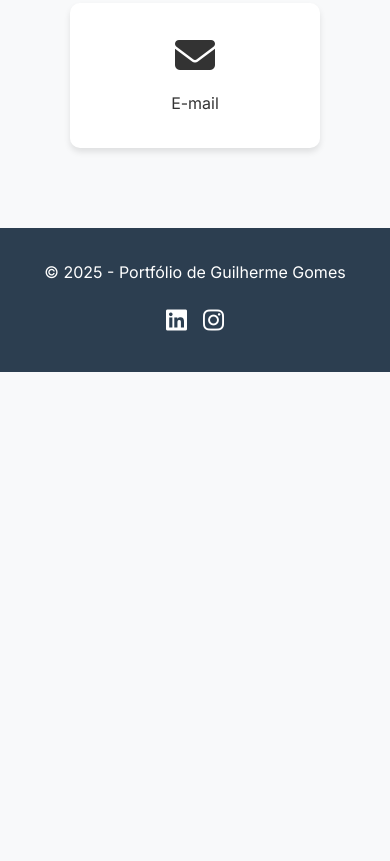
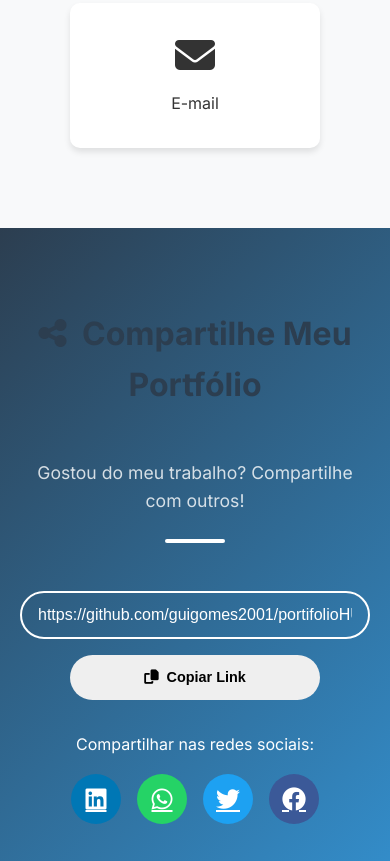
Before and after one commit to guigomes2001/portifolioHUB, a plain HTML site: page index.html in a window 390 px wide. Shown: the part 8978-9839 px from the top of the page. Before the commit the page ends 9350 px from the top, so only its background shows below. Drawn offline with Linux system fonts and the light colour scheme.

Commit message:
update apresentacao.pdf e incluso link de compartilhamento na página inicial

```diff
--- a/index.html
+++ b/index.html
@@ -425,7 +425,7 @@
                             <div class="slide-details">
                                 <div class="detail-item">
                                     <i class="fas fa-file-pdf"></i>
-                                    <span>1 slide(s)</span>
+                                    <span>8 slide(s)</span>
                                 </div>
                                 <div class="detail-item">
                                     <i class="fas fa-clock"></i>
@@ -448,7 +448,7 @@
                     <span class="close-modal">&times;</span>
                     <h3 id="modalTitle">Visualização da Apresentação</h3>
                     <div class="modal-viewer">
-                        <a href="https://docs.google.com/viewerng/viewer?url=https://raw.githubusercontent.com/guigomes2001/portifolioHUB/main/assets/docs/habilidades.pdf">
+                        <a href="https://docs.google.com/viewerng/viewer?url=https://raw.githubusercontent.com/guigomes2001/portifolioHUB/main/assets/docs/apresentacao.pdf">
                         </a>
                     </div>
                     <div class="modal-actions">
@@ -484,6 +484,48 @@
         </section>
     </main>
 
+    <section id="share" class="section share-section">
+        <div class="container">
+            <div class="section-header">
+                <h2><i class="fas fa-share-alt"></i> Compartilhe Meu Portfólio</h2>
+                <p class="section-subtitle">Gostou do meu trabalho? Compartilhe com outros!</p>
+                <div class="section-divider"></div>
+            </div>
+
+            <div class="share-content">
+                <div class="portfolio-link">
+                    <input type="text" id="portfolioUrl" value="https://github.com/guigomes2001/portifolioHUB" readonly>
+                    <button id="copyLinkBtn" class="btn btn-primary">
+                        <i class="fas fa-copy"></i> Copiar Link
+                    </button>
+                </div>
+
+                <div class="social-share">
+                    <p>Compartilhar nas redes sociais:</p>
+                    <div class="share-buttons">
+                        <a href="#" class="share-btn linkedin" data-platform="linkedin">
+                            <i class="fab fa-linkedin"></i>
+                        </a>
+                        <a href="#" class="share-btn whatsapp" data-platform="whatsapp">
+                            <i class="fab fa-whatsapp"></i>
+                        </a>
+                        <a href="#" class="share-btn twitter" data-platform="twitter">
+                            <i class="fab fa-twitter"></i>
+                        </a>
+                        <a href="#" class="share-btn facebook" data-platform="facebook">
+                            <i class="fab fa-facebook"></i>
+                        </a>
+                    </div>
+                </div>
+
+                <div class="qr-code">
+                    <p>Acesse por QR Code:</p>
+                    <div id="qrcode"></div>
+                </div>
+            </div>
+        </div>
+    </section>
+
     <footer>
         <div class="container">
             <p>© 2025 - Portfólio de Guilherme Gomes</p>
@@ -498,5 +540,7 @@
     <script src="certificados.js"></script>
     <script src="multimidia.js"></script>
 
+    <script src="https://cdn.jsdelivr.net/npm/qrcodejs/qrcode.min.js"></script>
+
 </body>
 </html>
--- a/multimidia.js
+++ b/multimidia.js
@@ -5,7 +5,7 @@ document.addEventListener('DOMContentLoaded', function() {
 
     // Mapeamento de slides para URLs (usando raw.githubusercontent.com)
     const slideFiles = {
-        'habilidades': 'https://raw.githubusercontent.com/guigomes2001/portifolioHUB/main/assets/docs/habilidades.pdf'
+        'habilidades': 'https://raw.githubusercontent.com/guigomes2001/portifolioHUB/main/assets/docs/apresentacao.pdf'
     };
 
     // Ao clicar, abrir direto no Google Docs Viewer em nova guia
--- a/script.js
+++ b/script.js
@@ -127,3 +127,53 @@ document.addEventListener("DOMContentLoaded", () => {
         }
     });
 });
+
+// Compartilhamento e QR Code
+document.addEventListener('DOMContentLoaded', function() {
+    // Copiar link
+    const copyLinkBtn = document.getElementById('copyLinkBtn');
+    const portfolioUrl = document.getElementById('portfolioUrl');
+
+    copyLinkBtn.addEventListener('click', function() {
+        portfolioUrl.select();
+        document.execCommand('copy');
+
+        // Feedback visual
+        const originalText = copyLinkBtn.innerHTML;
+        copyLinkBtn.innerHTML = '<i class="fas fa-check"></i> Link Copiado!';
+
+        setTimeout(() => {
+            copyLinkBtn.innerHTML = originalText;
+        }, 2000);
+    });
+
+    // Compartilhamento em redes sociais
+    const shareButtons = document.querySelectorAll('.share-btn');
+    const url = encodeURIComponent(portfolioUrl.value);
+    const title = encodeURIComponent('Portfólio de Guilherme Gomes - Desenvolvedor Java');
+
+    const shareUrls = {
+        linkedin: `https://www.linkedin.com/sharing/share-offsite/?url=${url}`,
+        whatsapp: `https://wa.me/?text=${title} ${url}`,
+        twitter: `https://twitter.com/intent/tweet?text=${title}&url=${url}`,
+        facebook: `https://www.facebook.com/sharer/sharer.php?u=${url}`
+    };
+
+    shareButtons.forEach(button => {
+        const platform = button.getAttribute('data-platform');
+        button.setAttribute('href', shareUrls[platform]);
+        button.setAttribute('target', '_blank');
+    });
+
+    // Gerar QR Code (requer biblioteca qrcode.js)
+    if (typeof QRCode !== 'undefined') {
+        new QRCode(document.getElementById('qrcode'), {
+            text: portfolioUrl.value,
+            width: 150,
+            height: 150,
+            colorDark : '#000000',
+            colorLight : '#ffffff',
+            correctLevel : QRCode.CorrectLevel.H
+        });
+    }
+});
--- a/style.css
+++ b/style.css
@@ -870,3 +870,100 @@ body.dark-theme .btn.secondary:hover {
     visibility: visible !important;
     opacity: 1 !important;
 }
+
+.share-section {
+    background: linear-gradient(135deg, var(--primary-color) 0%, var(--secondary-color) 100%);
+    color: white;
+}
+
+.share-section .section-title,
+.share-section .section-subtitle {
+    color: white;
+}
+
+.share-section .section-divider {
+    background: white;
+}
+
+.portfolio-link {
+    display: flex;
+    gap: 1rem;
+    margin-bottom: 2rem;
+    flex-wrap: wrap;
+    justify-content: center;
+}
+
+#portfolioUrl {
+    flex: 1;
+    min-width: 250px;
+    padding: 0.8rem 1rem;
+    border: 2px solid white;
+    border-radius: 50px;
+    background: transparent;
+    color: white;
+    font-size: 1rem;
+    text-align: center;
+}
+
+.social-share {
+    text-align: center;
+    margin-bottom: 2rem;
+}
+
+.share-buttons {
+    display: flex;
+    gap: 1rem;
+    justify-content: center;
+    margin-top: 1rem;
+}
+
+.share-btn {
+    width: 50px;
+    height: 50px;
+    border-radius: 50%;
+    display: flex;
+    align-items: center;
+    justify-content: center;
+    color: white;
+    font-size: 1.5rem;
+    transition: var(--transition);
+}
+
+.share-btn.linkedin { background: #0077b5; }
+.share-btn.whatsapp { background: #25d366; }
+.share-btn.twitter { background: #1da1f2; }
+.share-btn.facebook { background: #3b5998; }
+
+.share-btn:hover {
+    transform: translateY(-3px);
+    box-shadow: 0 5px 15px rgba(0, 0, 0, 0.2);
+}
+
+.qr-code {
+    text-align: center;
+}
+
+#qrcode {
+    display: inline-block;
+    padding: 1rem;
+    background: white;
+    border-radius: 10px;
+    margin-top: 1rem;
+}
+
+/* Responsividade */
+@media (max-width: 768px) {
+    .portfolio-link {
+        flex-direction: column;
+        align-items: center;
+    }
+
+    #portfolioUrl {
+        width: 100%;
+        min-width: auto;
+    }
+
+    .share-buttons {
+        flex-wrap: wrap;
+    }
+}
```
Also changed, not shown: assets/images/qrcodePortifolioHUB.png (added), 1 other file.
